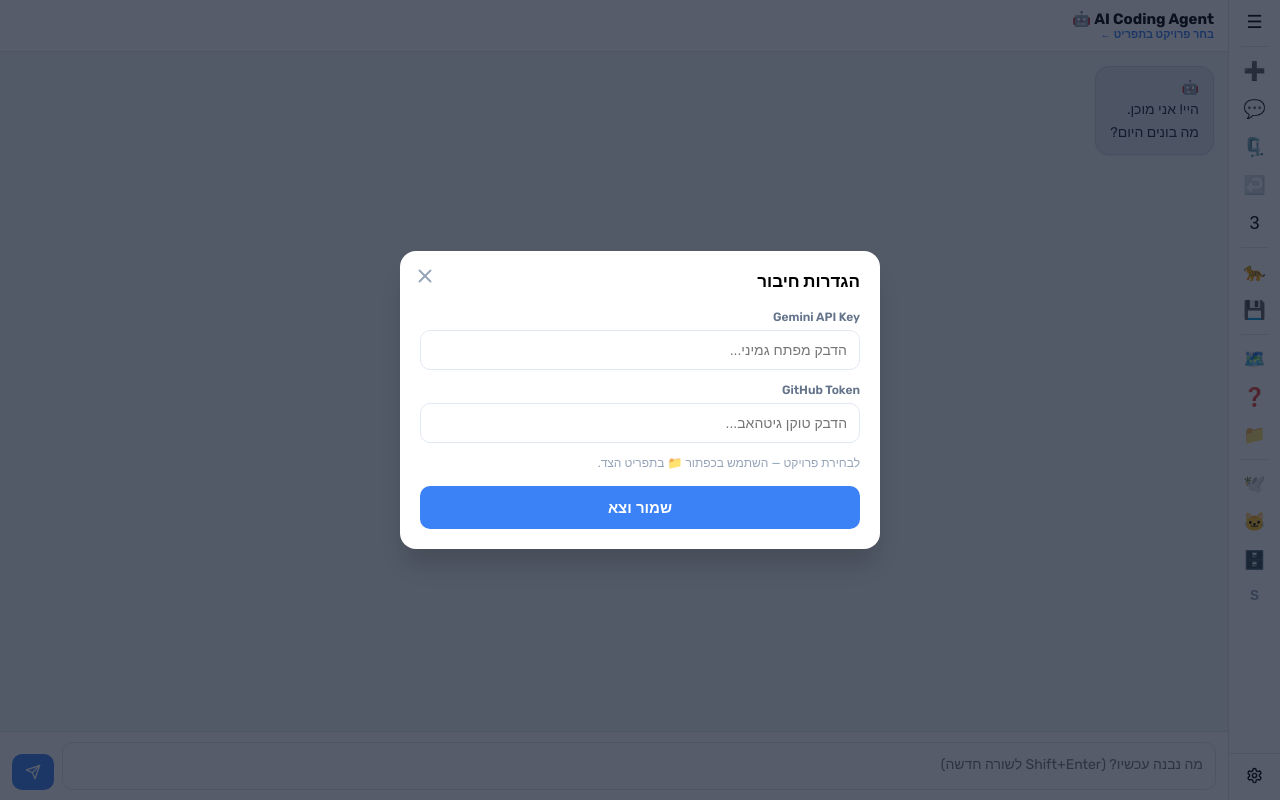
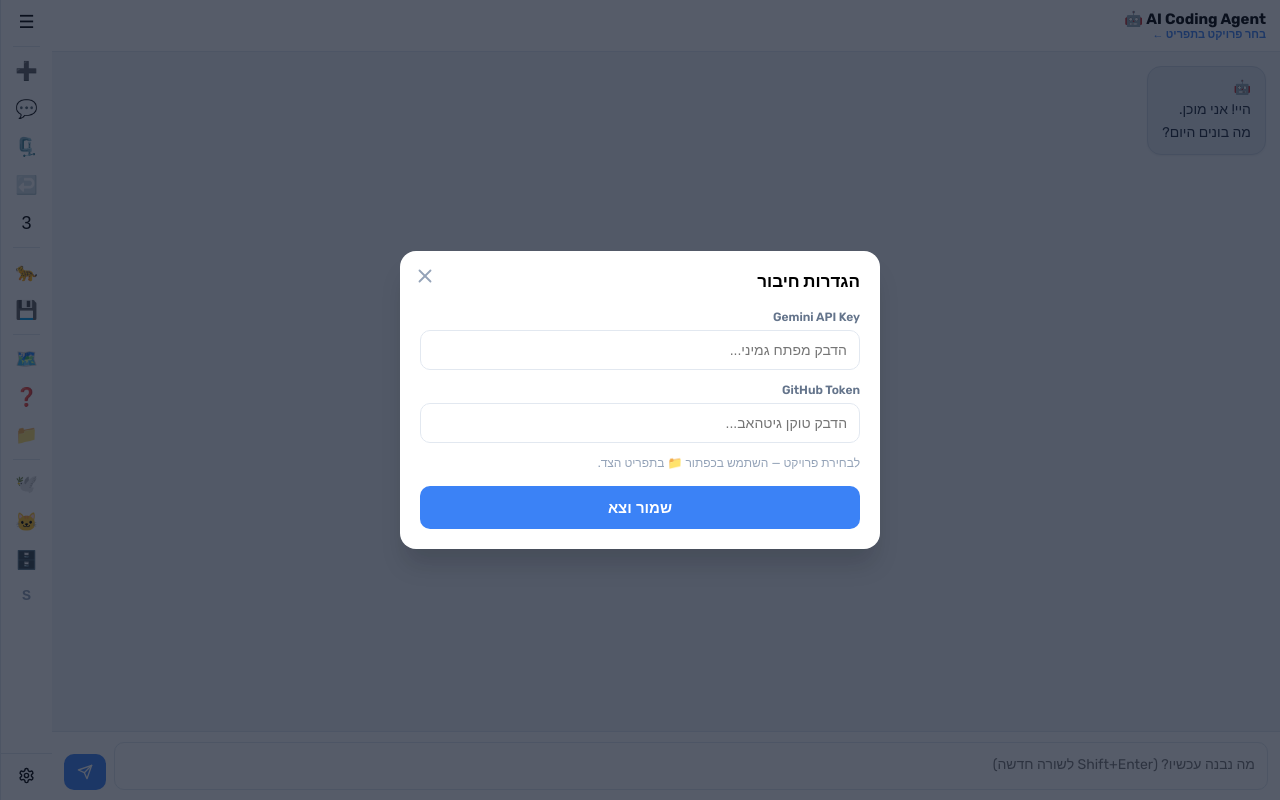
Before and after one commit to ShalevYair/ai-coding-agent, a React (Create React App) app in the folder client/: page / in a window 1280 px wide. Built offline with nearby package versions, Linux system fonts and the light colour scheme.

Commit message:
ב-App.js, וודא שה-wrapper החיצוני ביותר משתמש ב-display: flex ו-flexDirection: row-reverse (בגלל ה-RTL) כדי להצמיד את התפריט לצ'אט.

```diff
--- a/client/src/App.js
+++ b/client/src/App.js
@@ -143,7 +143,7 @@ function App() {
       width: '100vw', // Full width of the viewport
       height: '100dvh',
       display: 'flex',
-      flexDirection: 'row',
+      flexDirection: 'row-reverse',
       background: '#f1f5f9',
       overflow: 'hidden',
       direction: 'rtl'
```
